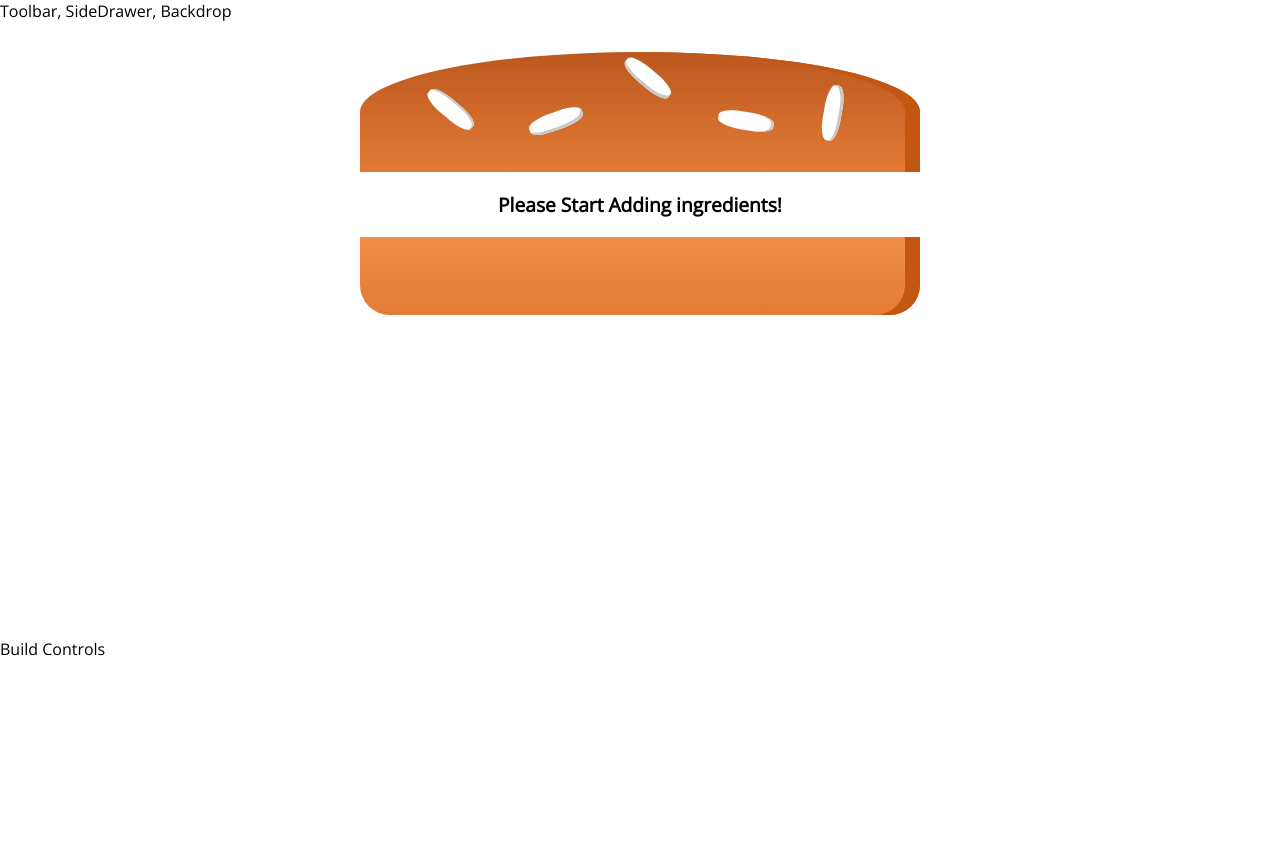
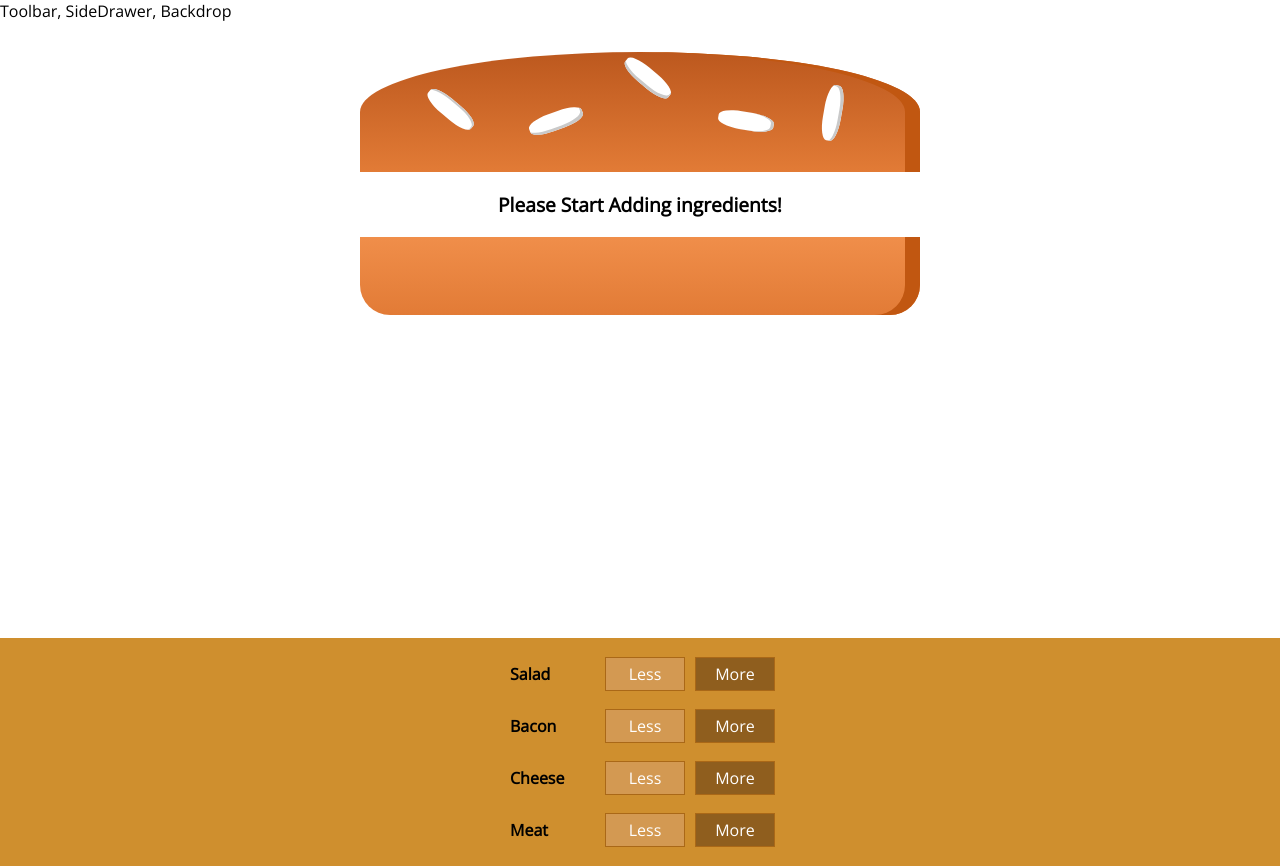
Before and after one commit to ccouzens/hamburger-react-project, a React (Create React App) app: page / in a window 1280 px wide. Before the commit the page ends 800 px from the top, so only its background shows below. Built offline with nearby package versions, Linux system fonts and the light colour scheme.

Commit message:
Create BuildControls

```diff
--- /dev/null
+++ b/src/components/Burger/BuildControls/BuildControl/BuildControl.module.css
@@ -0,0 +1,58 @@
+.BuildControl {
+  display: flex;
+  justify-content: space-between;
+  align-items: center;
+  margin: 5px 0;
+}
+
+.BuildControl button {
+  display: block;
+  font: inherit;
+  padding: 5px;
+  margin: 0 5px;
+  width: 80px;
+  border: 1px solid #aa6817;
+  cursor: pointer;
+  outline: none;
+}
+
+.BuildControl button:disabled {
+  background-color: #ac9980;
+  border: 1px solid #7e7365;
+  color: #ccc;
+  cursor: default;
+}
+
+.BuildControl button:hover:disabled {
+  background-color: #ac9980;
+  color: #ccc;
+  cursor: not-allowed;
+}
+
+.Label {
+  padding: 10px;
+  font-weight: bold;
+  width: 80px;
+}
+
+.BuildControl .Less {
+  background-color: #d39952;
+  color: white;
+}
+
+.BuildControl .More {
+  background-color: #8f5e1e;
+  color: white;
+}
+
+.BuildControl .Less:hover,
+.BuildControl .Less:active {
+  background-color: #daa972;
+  color: white;
+}
+
+.BuildControl .More:hover,
+.BuildControl .More:active {
+  background-color: #99703f;
+  color: white;
+}
--- /dev/null
+++ b/src/components/Burger/BuildControls/BuildControl/BuildControl.tsx
@@ -0,0 +1,13 @@
+import React from 'react';
+
+import classes from './BuildControl.module.css';
+
+const buildControl = (props: { label: string }) => (
+  <div className={classes.BuildControl}>
+    <div className={classes.Label}>{props.label}</div>
+    <button className={classes.Less}>Less</button>
+    <button className={classes.More}>More</button>
+  </div>
+);
+
+export default buildControl;
--- /dev/null
+++ b/src/components/Burger/BuildControls/BuildControls.module.css
@@ -0,0 +1,10 @@
+.BuildControls {
+  width: 100%;
+  background-color: #cf8f2e;
+  display: flex;
+  flex-flow: column;
+  align-items: center;
+  box-shadow: 0 2px 1px #ccc;
+  margin: auto;
+  padding: 10px 0;
+}
--- /dev/null
+++ b/src/components/Burger/BuildControls/BuildControls.tsx
@@ -0,0 +1,21 @@
+import React from 'react';
+import { IngredientType } from '../BurgerIngredient/BurgerIngredient.d';
+import classes from './BuildControls.module.css';
+import BuildControl from './BuildControl/BuildControl';
+
+const controls: { label: string; type: IngredientType }[] = [
+  { label: 'Salad', type: 'salad' },
+  { label: 'Bacon', type: 'bacon' },
+  { label: 'Cheese', type: 'cheese' },
+  { label: 'Meat', type: 'meat' }
+];
+
+const buildControls = (props: any) => (
+  <div className={classes.BuildControls}>
+    {controls.map(ctrl => (
+      <BuildControl key={ctrl.label} label={ctrl.label} />
+    ))}
+  </div>
+);
+
+export default buildControls;
--- a/src/components/Burger/BurgerIngredient/BurgerIngredient.tsx
+++ b/src/components/Burger/BurgerIngredient/BurgerIngredient.tsx
@@ -1,9 +1,9 @@
 import React from 'react';
 
 import classes from './BurgerIngredient.module.css';
-const burgerIngredient = (props: {
-  type: 'bread-bottom' | 'bread-top' | 'meat' | 'cheese' | 'salad' | 'bacon';
-}) => {
+import { IngredientType } from './BurgerIngredient.d';
+
+const burgerIngredient = (props: { type: IngredientType }) => {
   let ingredient = null;
 
   switch (props.type) {
--- a/src/containers/BurgerBuilder/BurgerBuilder.tsx
+++ b/src/containers/BurgerBuilder/BurgerBuilder.tsx
@@ -1,6 +1,7 @@
 import React, { Component } from 'react';
 
 import Burger from '../../components/Burger/Burger';
+import BuildControls from '../../components/Burger/BuildControls/BuildControls';
 
 class BurgerBuilder extends Component {
   state: {
@@ -18,7 +19,7 @@
     return (
       <>
         <Burger ingredients={this.state.ingredients} />
-        <div>Build Controls</div>
+        <BuildControls />
       </>
     );
   }
```
Also changed, not shown: src/components/Burger/BurgerIngredient/BurgerIngredient.d.ts (added, +8 -0 lines).
